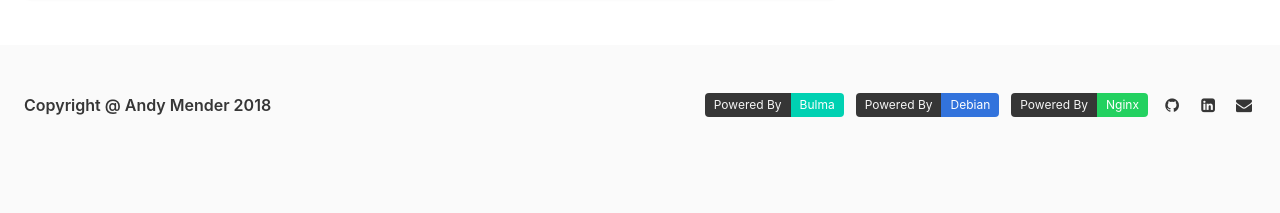
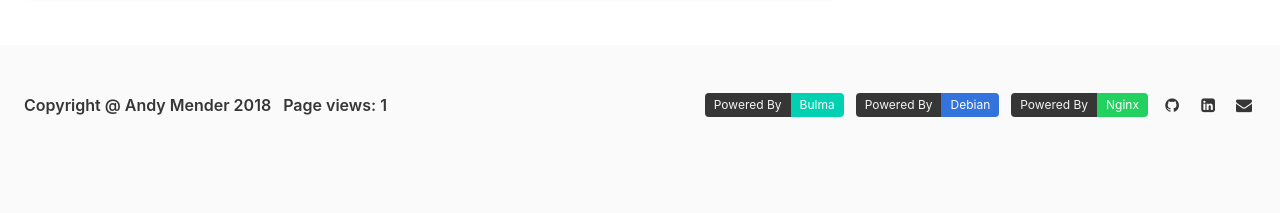
Before and after one commit to AndyMender/mender-www, a Flask app: page / in a window 1280 px wide. Shown: the part 1020-1233 px from the top of the page. Run offline with Flask 2, Linux system fonts and the light colour scheme; data comes from the database, SQL or seed files in the repository; data that the repository does not hold is empty.

Commit message:
Add page view counting

```diff
--- a/controllers/queries.py
+++ b/controllers/queries.py
@@ -1,4 +1,8 @@
+from typing import Union
+
 from sqlalchemy.engine import Engine
+
+from controllers.utilities import date_now
 
 
 def get_posts(engine: Engine, post_id: int = None) -> list:
@@ -51,3 +55,31 @@ def get_comments(engine: Engine, post_id, comment_id: int = None) -> list:
         comments = [dict(row) for row in result]
 
         return comments
+
+
+def get_page_views(engine: Engine, mode: str = 'current') -> Union[int, None]:
+    """Get page views for current date or all
+
+    :param engine: SQLAlchemy engine object
+    :param mode: page view aggregation method ('current', 'all')
+    """
+
+    # SQL query return placeholder
+    result = []
+
+    # get page views from database
+    with engine.connect() as conn:
+        if mode == 'all':
+            result = conn.execute('SELECT total(page_views) FROM stats')
+        elif mode == 'current':
+            result = conn.execute('SELECT page_views FROM stats'
+                                  ' WHERE tick_date = ?', date_now())
+
+        # unpack results into list of JSON records
+        result = [dict(row) for row in result]
+
+        # check results and return sanitized value
+        if len(result) > 0:
+            return int(list(result[0].values())[0])
+        else:
+            return None
--- a/controllers/store.py
+++ b/controllers/store.py
@@ -1,6 +1,9 @@
 from werkzeug.datastructures import MultiDict
 from sqlalchemy.engine import Engine
+from sqlalchemy.sql import text
 
+from controllers.queries import get_page_views
+from controllers.utilities import date_now
 from models.forms import CommentForm
 from models.models import Comment
 
@@ -43,3 +46,36 @@ def store_comment(post_id: int, request: MultiDict, engine: Engine) -> str:
             return 'Occupation name too long. A maximum of 100 characters is allowed.'
 
     return ''
+
+
+def update_page_views(engine: Engine) -> None:
+    """Increment page views
+
+    :param engine: SQLAlchemy engine object
+    :return:
+    """
+    # get current page_views value if it exists
+    page_views = get_page_views(engine, mode='current')
+
+    # update page views
+    with engine.connect() as conn:
+
+        # no page_views for current date? new entry
+        if page_views is None:
+            sql_query = text('INSERT INTO stats (tick_date, page_views)'
+                             ' VALUES (:tick_date, :page_views)')
+
+            data = {'tick_date': date_now(),
+                    'page_views': 1}
+
+            conn.execute(sql_query, **data)
+
+        # increment page_views count
+        else:
+            sql_query = text('UPDATE stats SET page_views = :page_views'
+                             ' WHERE tick_date = :tick_date')
+
+            data = {'tick_date': date_now(),
+                    'page_views': page_views + 1}
+
+            conn.execute(sql_query, **data)
--- a/templates/layout.html
+++ b/templates/layout.html
@@ -56,6 +56,9 @@
                     <div class="level-item">
                         <h1 class="title is-6">Copyright @ Andy Mender 2018</h1>
                     </div>
+                    <div class="level-item">
+                        <h1 class="title is-6">Page views: {{ page_views }}</h1>
+                    </div>
                 </div>
 
                 <div class="level-right">
--- a/views/routes.py
+++ b/views/routes.py
@@ -3,8 +3,8 @@ import uuid
 from flask import Flask, flash, redirect, render_template, request, session, url_for
 from sqlalchemy.engine import Engine
 
-from controllers.queries import get_comments, get_posts
-from controllers.store import store_comment
+from controllers.queries import get_comments, get_page_views, get_posts
+from controllers.store import store_comment, update_page_views
 
 
 def build_endpoints(app: Flask, engine: Engine) -> None:
@@ -21,11 +21,18 @@ def build_endpoints(app: Flask, engine: Engine) -> None:
         # set up session
         session['identity'] = str(uuid.uuid4())
 
+        # update page_views count
+        update_page_views(engine)
+
+        # get total page views
+        page_views = get_page_views(engine, mode='all')
+
         # get 'published' posts from database
         posts = [post for post in get_posts(engine) if post['published']]
 
-        # create website context
-        context = {'posts': posts}
+        # create Web context
+        context = {'posts': posts,
+                   'page_views': page_views}
 
         # generate endpoint
         return render_template('index.html', **context)
@@ -35,16 +42,23 @@ def build_endpoints(app: Flask, engine: Engine) -> None:
     def posts(post_id):
         """Individual blog post endpoints"""
 
-        # get all posts from database
+        # update page_views count
+        update_page_views(engine)
+
+        # get total page views
+        page_views = get_page_views(engine, mode='all')
+
+        # get 'published' posts from database
         posts = [post for post in get_posts(engine) if post['published']]
 
         # get all comments for selected post from database
         comments = [comment for comment in get_comments(engine, post_id)
                     if comment['approved']]
 
-        # build Web page context
+        # create Web page context
         context = {'posts': posts,
                    'comments': comments,
+                   'page_views': page_views,
                    'post_id': post_id}
 
         # extract information on selected post
@@ -63,6 +77,9 @@ def build_endpoints(app: Flask, engine: Engine) -> None:
     def submit_comment(post_id):
         """Get POSTed comment from form, store in database and refresh page"""
 
+        # update page_views count
+        update_page_views(engine)
+
         # try to store comment and get response from backend
         response = store_comment(post_id, request, engine)
 
```
